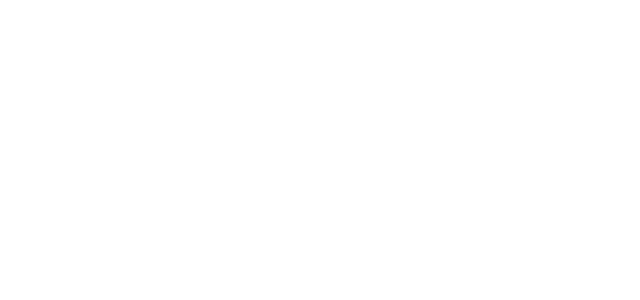
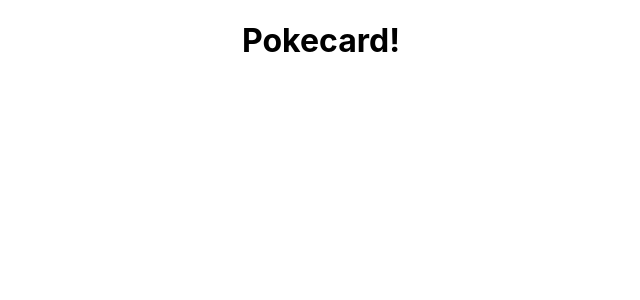
Before and after one commit to Gurpreetsingh05222/pokedex, a React (Create React App) app: page / in a window 1280 px wide. Shown: the top 300 px of the page, without its empty margins (319-959 px from the left). Built offline with nearby package versions, Linux system fonts and the light colour scheme.

Commit message:
pokecard component

```diff
--- a/src/App.js
+++ b/src/App.js
@@ -1,9 +1,14 @@
-import { Component } from "react";
+import React ,{ Component } from "react";
+import Pokecard from "./Pokecard";
 import "./App.css";
 
 class App extends Component {
   render() {
-    return <div className="App"></div>;
+    return (
+    <div className="App">
+      <Pokecard />
+    </div>
+    );
   }
 }
 
--- /dev/null
+++ b/src/Pokecard.js
@@ -0,0 +1,9 @@
+import React, {Component} from 'react';
+
+class Pokecard extends Component{
+    render(){
+        return <h1>Pokecard!</h1>;
+    }
+}
+
+export default Pokecard;
```
